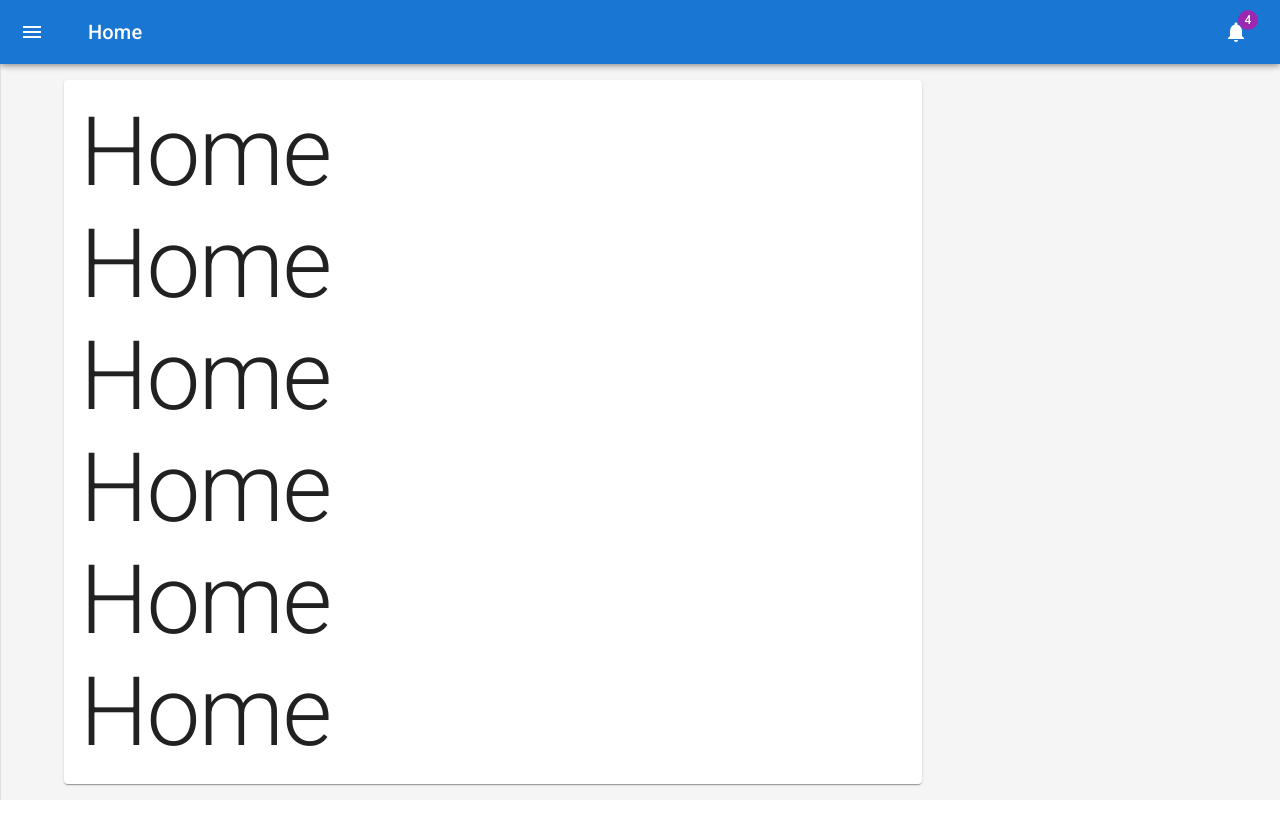
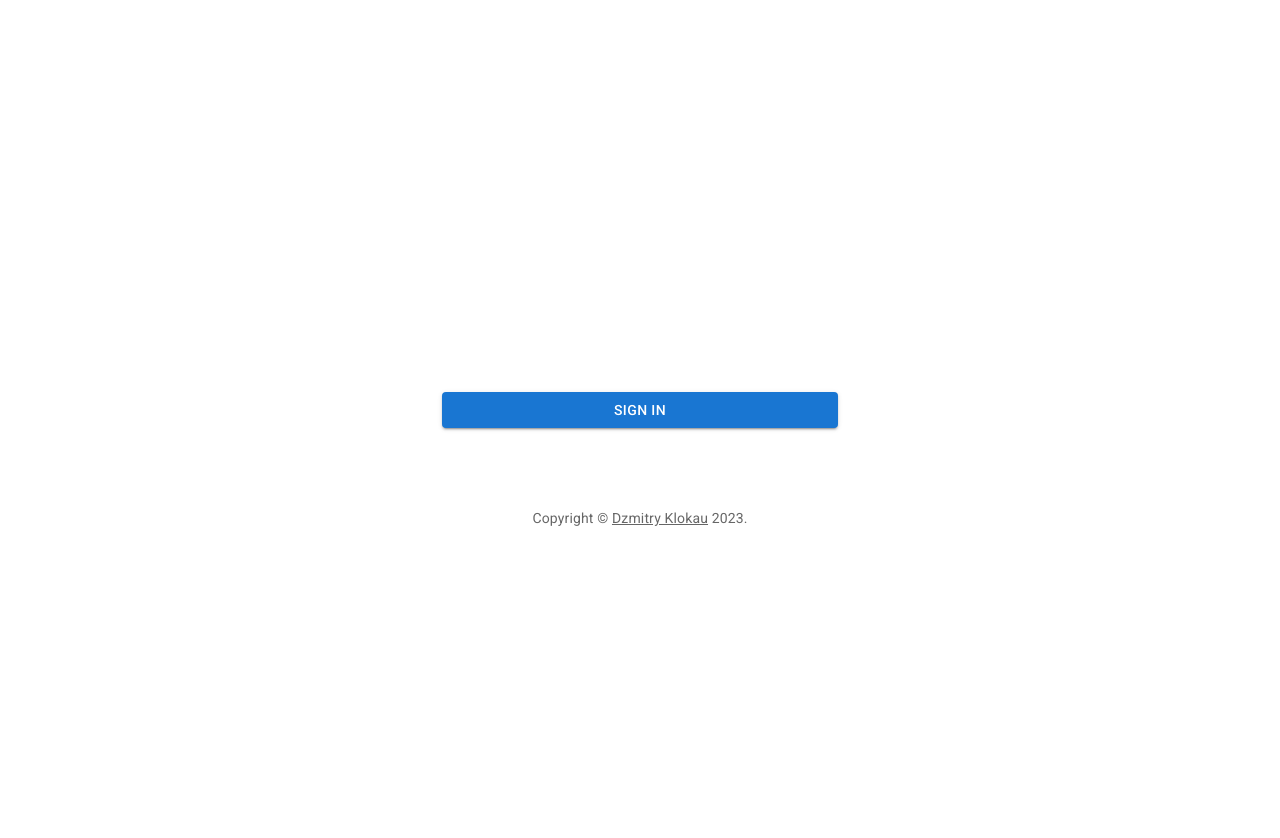
Before and after one commit to Dzmitry-Klokau/flash-cards-app, a React (Create React App) app: page /#/home in a window 1280 px wide. Shown: the top 838 px of the page. Before the commit the page ends 800 px from the top, so only its background shows below. Built offline with nearby package versions, Linux system fonts and the light colour scheme; no server answers.

Commit message:
add firebase

```diff
--- a/package.json
+++ b/package.json
@@ -17,6 +17,7 @@
     "@types/node": "^16.7.13",
     "@types/react": "^18.0.0",
     "@types/react-dom": "^18.0.0",
+    "firebase": "^9.22.2",
     "lodash": "^4.17.21",
     "react": "^18.2.0",
     "react-dom": "^18.2.0",
--- a/src/App.tsx
+++ b/src/App.tsx
@@ -1,6 +1,7 @@
 import "./App.css";
 
 import { createTheme, ThemeProvider } from "@mui/material/styles";
+
 import { Navigation } from "./navigation";
 
 const defaultTheme = createTheme();
--- a/src/navigation/layout/components/index.ts
+++ b/src/navigation/layout/components/index.ts
@@ -1,3 +1,2 @@
-export * from "./copyright";
 export * from "./app-bar";
 export * from "./drawer";
--- a/src/navigation/layout/layout.tsx
+++ b/src/navigation/layout/layout.tsx
@@ -2,7 +2,8 @@ import React from "react";
 import { Outlet } from "react-router-dom";
 import { Container, Box, CssBaseline } from "@mui/material";
 
-import { AppBar, Copyright, Drawer } from "./components";
+import { AppBar, Drawer } from "./components";
+import { Copyright } from "../../shared/components";
 
 const AppNavigation = () => {
   const [open, setOpen] = React.useState(false);
--- a/src/navigation/navigation.tsx
+++ b/src/navigation/navigation.tsx
@@ -6,10 +6,15 @@ import {
   ProfileScreen,
   GameScreen,
   RatingScreen,
+  SignIn,
 } from "../screens";
 
 import { Layout } from "./layout";
 import routes from "./routes";
+import { useEffect, useState } from "react";
+import { auth } from "../service/firebase";
+import { User } from "firebase/auth";
+import { isNull, isUndefined } from "lodash";
 
 // only hash routes works in the Github Pages
 const router = createHashRouter([
@@ -44,4 +49,23 @@ const router = createHashRouter([
   },
 ]);
 
-export const Navigation = () => <RouterProvider router={router} />;
+export const Navigation = () => {
+  const [user, setUser] = useState<User | null | undefined>(null);
+
+  useEffect(() => {
+    auth.onAuthStateChanged((state) => {
+      console.log({ state });
+      setUser(state);
+    });
+  }, []);
+
+  if (isUndefined(user)) {
+    return null; // todo loader
+  }
+
+  if (isNull(user)) {
+    return <SignIn />;
+  }
+
+  return <RouterProvider router={router} />;
+};
--- a/src/screens/index.ts
+++ b/src/screens/index.ts
@@ -3,3 +3,4 @@ export * from "./settings";
 export * from "./game";
 export * from "./rating";
 export * from "./profile";
+export * from "./sign-in";
--- a/src/screens/profile/profile.tsx
+++ b/src/screens/profile/profile.tsx
@@ -1,22 +1,43 @@
-import { Typography } from "@mui/material";
+import { Box, Button } from "@mui/material";
 import Grid from "@mui/material/Grid";
 import Paper from "@mui/material/Paper";
+
+import { auth } from "../../service/firebase";
 
 export const ProfileScreen = () => {
   return (
     <Grid container spacing={3}>
-      <Grid item xs={12} md={8} lg={9}>
+      <Grid item xs={12}>
+        {/* xs={12} md={8} lg={9}> */}
         <Paper
           sx={{
             p: 2,
             display: "flex",
             flexDirection: "column",
-            height: 240,
+            alignSelf: "center",
           }}
         >
-          <Typography variant="h1" component="h2">
-          ProfileScreen
-          </Typography>
+          <Box
+            sx={{
+              marginTop: 8,
+              height: "100vh",
+              display: "flex",
+              flexDirection: "column",
+              alignItems: "center",
+              justifyContent: "center",
+            }}
+          >
+            <Button
+              fullWidth
+              variant="contained"
+              sx={{ mt: 3, mb: 2 }}
+              onClick={() => {
+                auth.signOut();
+              }}
+            >
+              Sign Out
+            </Button>
+          </Box>
         </Paper>
       </Grid>
     </Grid>
--- /dev/null
+++ b/src/screens/sign-in/index.ts
@@ -0,0 +1 @@
+export * from "./sign-in";
--- /dev/null
+++ b/src/screens/sign-in/sign-in.tsx
@@ -0,0 +1,35 @@
+import * as React from "react";
+import { Box, Button, CssBaseline, Container } from "@mui/material";
+
+import { Copyright } from "../../shared/components";
+import { signInWithGoogle } from "../../service/firebase";
+
+export const SignIn = () => {
+  return (
+    <Container component="main" maxWidth="xs">
+      <CssBaseline />
+      <Box
+        sx={{
+          marginTop: 8,
+          height: "100vh",
+          display: "flex",
+          flexDirection: "column",
+          alignItems: "center",
+          justifyContent: "center",
+        }}
+      >
+        <Button
+          fullWidth
+          variant="contained"
+          sx={{ mt: 3, mb: 2 }}
+          onClick={() => {
+            signInWithGoogle();
+          }}
+        >
+          Sign In
+        </Button>
+        <Copyright sx={{ mt: 8, mb: 4 }} />
+      </Box>
+    </Container>
+  );
+};
--- /dev/null
+++ b/src/service/firebase.ts
@@ -0,0 +1,21 @@
+import { initializeApp } from "firebase/app";
+import { getAuth, signInWithPopup, GoogleAuthProvider } from "firebase/auth";
+
+const firebaseConfig = {
+  apiKey: "AIzaSyD-JPCx5zDYvzg2ySAo0ESrnIr3g5fpxIE",
+  authDomain: "flash-cards-817a3.firebaseapp.com",
+  projectId: "flash-cards-817a3",
+  storageBucket: "flash-cards-817a3.appspot.com",
+  messagingSenderId: "367168574151",
+  appId: "1:367168574151:web:bc81af6fdf6da2edde64e2",
+};
+
+// Initialize Firebase
+initializeApp(firebaseConfig);
+
+export const auth = getAuth();
+
+const provider = new GoogleAuthProvider();
+provider.setCustomParameters({ prompt: "select_account" });
+
+export const signInWithGoogle = () => signInWithPopup(auth, provider);
--- /dev/null
+++ b/src/shared/components/index.ts
@@ -0,0 +1 @@
+export * from "./copyright";
```
Also changed, not shown: src/shared/components/copyright.tsx (renamed from src/navigation/layout/components/copyright.tsx), 2 other files (tests, documents, lock files or other folders).
